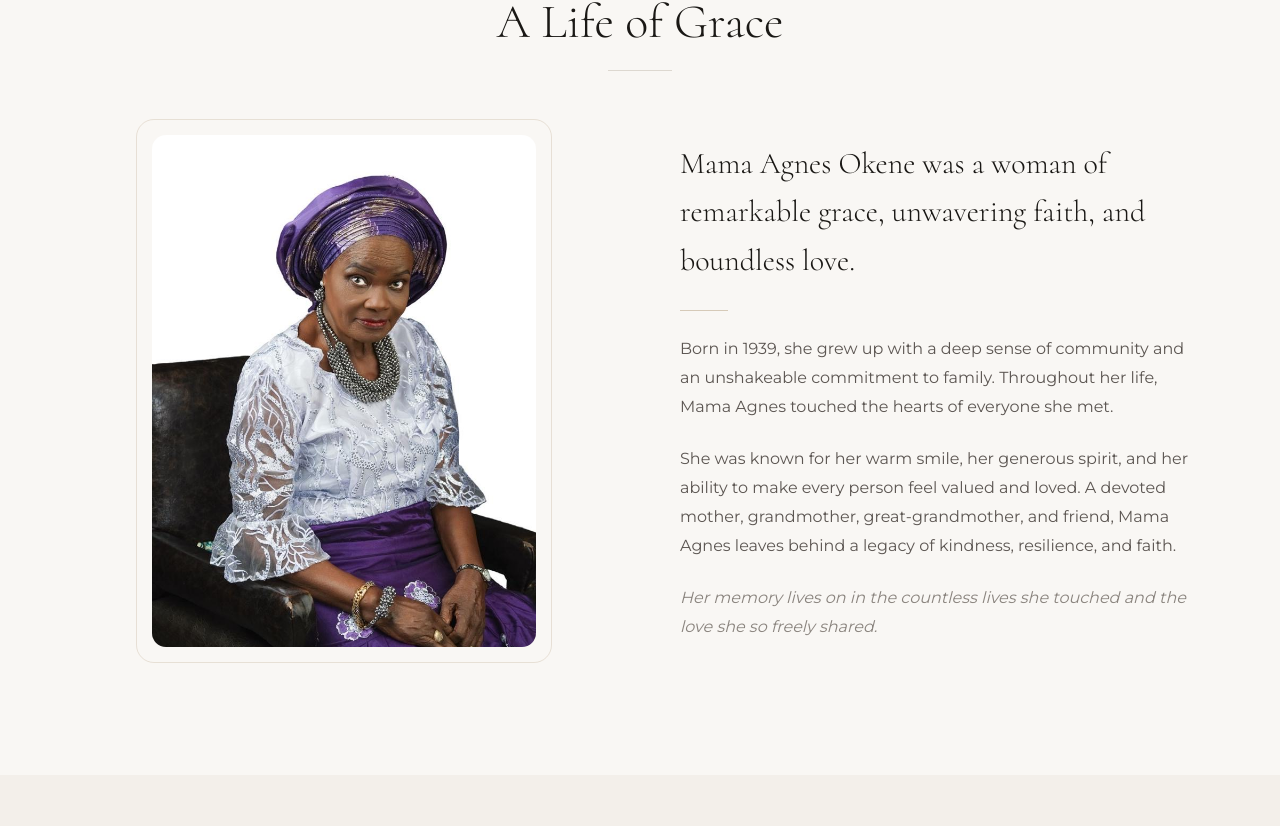
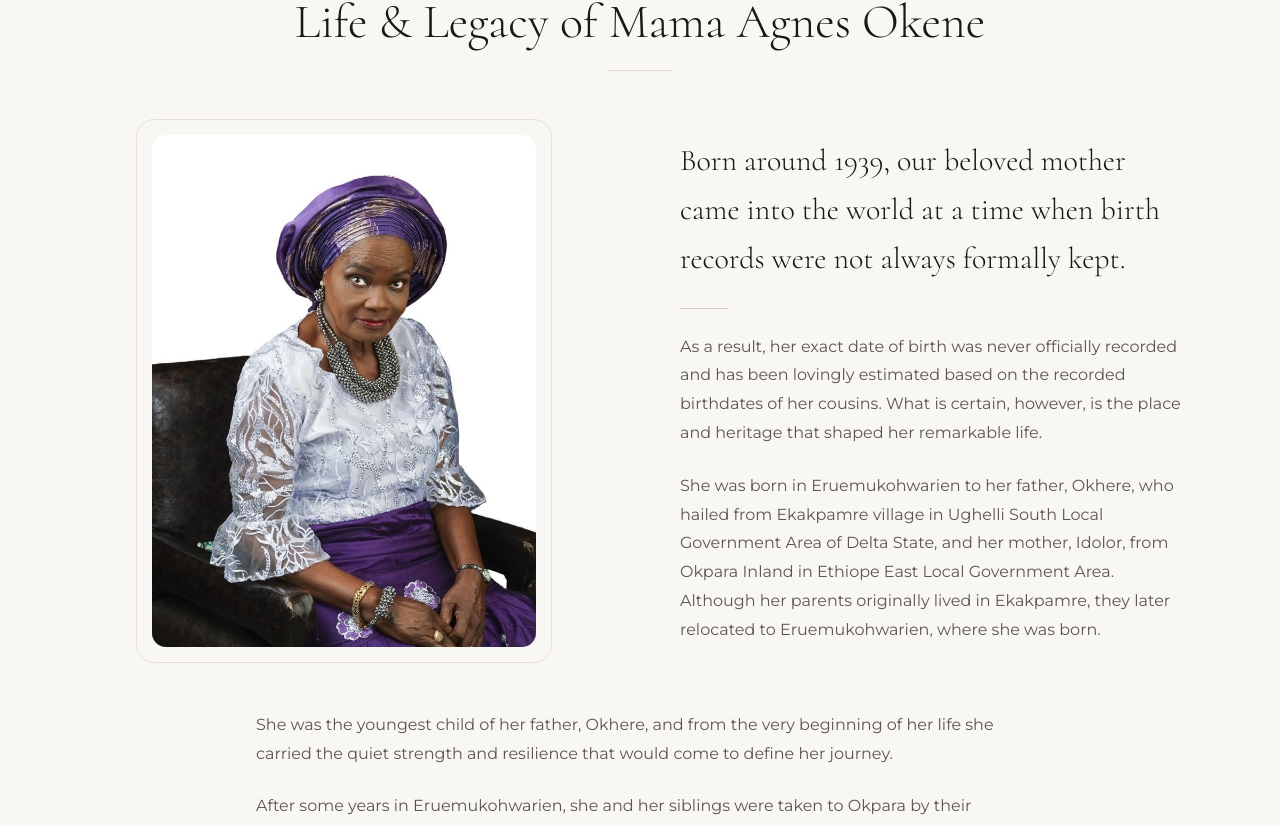
Before and after one commit to 0xanyi/agnesokene, a Next.js app: page / in a window 1280 px wide. Shown: the part 905-1731 px from the top of the page. Built offline with nearby package versions, Linux system fonts and the light colour scheme; no server answers; the database is empty.

Commit message:
feat(biography): add full life and legacy biography for Mama Agnes Okene

```diff
--- a/src/components/biography.tsx
+++ b/src/components/biography.tsx
@@ -9,11 +9,12 @@
             Her Story
           </p>
           <h2 className="mt-3 font-[family-name:var(--font-serif)] text-4xl font-light md:text-5xl">
-             A Life of Grace
+            Life &amp; Legacy of Mama Agnes Okene
           </h2>
           <div className="mx-auto mt-6 h-px w-16 bg-border" />
         </div>
 
+        {/* Portrait + Opening */}
         <div className="mt-16 grid items-center gap-12 md:grid-cols-2 md:gap-20">
           <div className="relative mx-auto w-full max-w-sm">
             <div className="absolute -inset-4 rounded-2xl border border-gold/20" />
@@ -29,24 +30,116 @@
 
           <div className="space-y-6">
             <p className="font-[family-name:var(--font-serif)] text-2xl font-light leading-relaxed text-foreground md:text-3xl">
-               Mama Agnes Okene was a woman of remarkable grace, unwavering
-               faith, and boundless love.
+              Born around 1939, our beloved mother came into the world at a time
+              when birth records were not always formally kept.
             </p>
             <div className="h-px w-12 bg-gold/40" />
             <p className="text-warm-gray leading-[1.8]">
-               Born in 1939, she grew up with a deep sense of community and an
-               unshakeable commitment to family. Throughout her life, Mama Agnes
-               touched the hearts of everyone she met.
+              As a result, her exact date of birth was never officially recorded
+              and has been lovingly estimated based on the recorded birthdates of
+              her cousins. What is certain, however, is the place and heritage
+              that shaped her remarkable life.
             </p>
             <p className="text-warm-gray leading-[1.8]">
-               She was known for her warm smile, her generous spirit, and her
-               ability to make every person feel valued and loved. A devoted
-               mother, grandmother, great-grandmother, and friend, Mama Agnes
-               leaves behind a legacy of kindness, resilience, and faith.
+              She was born in Eruemukohwarien to her father, Okhere, who hailed
+              from Ekakpamre village in Ughelli South Local Government Area of
+              Delta State, and her mother, Idolor, from Okpara Inland in Ethiope
+              East Local Government Area. Although her parents originally lived
+              in Ekakpamre, they later relocated to Eruemukohwarien, where she
+              was born.
             </p>
-             <p className="text-warm-gray-light italic leading-[1.8]">
-               Her memory lives on in the countless lives she touched and the
-               love she so freely shared.
+          </div>
+        </div>
+
+        {/* Full Biography */}
+        <div className="mx-auto mt-16 max-w-3xl space-y-6">
+          <p className="text-warm-gray leading-[1.8]">
+            She was the youngest child of her father, Okhere, and from the very
+            beginning of her life she carried the quiet strength and resilience
+            that would come to define her journey.
+          </p>
+          <p className="text-warm-gray leading-[1.8]">
+            After some years in Eruemukohwarien, she and her siblings were taken
+            to Okpara by their mother, Idolor, where they continued their
+            upbringing within the embrace of family and community. Growing up
+            among many siblings and relatives, she developed the strong family
+            values, warmth, and sense of responsibility that remained with her
+            throughout her life.
+          </p>
+
+          <div className="mx-auto h-px w-16 bg-border" />
+
+          <p className="text-warm-gray leading-[1.8]">
+            Our mother began her own journey into motherhood at a very young age,
+            welcoming her first child when she was barely seventeen. Though she
+            had no opportunity for formal education, she possessed a wisdom that
+            life itself had taught her. She was naturally enterprising,
+            hardworking, and remarkably astute in business. With determination
+            and courage, she traded across various parts of Jos, Urhobo land,
+            Kwale, and Benin, building her livelihood through resilience,
+            discipline, and faith.
+          </p>
+          <p className="text-warm-gray leading-[1.8]">
+            Her life journey took her across different parts of Nigeria,
+            including Plateau State, Kaduna State, and Rivers State. In 2002, she
+            relocated to East London in the United Kingdom, where she spent many
+            years surrounded by family and loved ones. She lived there until
+            2019, when she returned to Nigeria.
+          </p>
+
+          <div className="mx-auto h-px w-16 bg-border" />
+
+          <p className="text-warm-gray leading-[1.8]">
+            Our mother was a woman whose presence brought warmth wherever she
+            went. Her smile was gentle and welcoming, her heart generous, and her
+            love unconditional. She had a remarkable way of making everyone feel
+            seen, valued, and cared for. To her children, she was a pillar of
+            strength. To her grandchildren and great-grandchildren, she was a
+            source of comfort, wisdom, and endless affection.
+          </p>
+          <p className="text-warm-gray leading-[1.8]">
+            She lived a life defined by kindness, perseverance, and deep faith in
+            God. Through every challenge she faced, she remained steadfast,
+            trusting in God and giving love freely to those around her.
+          </p>
+
+          <div className="mx-auto h-px w-16 bg-border" />
+
+          <p className="text-warm-gray leading-[1.8]">
+            Today, we mourn her passing with heavy hearts, yet we also celebrate
+            a life richly lived. The memories she created, the sacrifices she
+            made, and the love she gave will forever remain with us. Her legacy
+            lives on in the lives she nurtured, the family she raised, and the
+            many people whose lives she touched.
+          </p>
+          <p className="text-warm-gray leading-[1.8]">
+            Though her physical presence is no longer with us, we are comforted
+            in knowing that she lived as a woman of faith. We believe she now
+            rests peacefully and continues to watch over us.
+          </p>
+
+          <div className="mx-auto h-px w-16 bg-border" />
+
+          {/* Surviving Children */}
+          <div className="pt-4 text-center">
+            <p className="font-[family-name:var(--font-serif)] text-xl font-light text-foreground">
+              She is lovingly survived by her children:
+            </p>
+            <ul className="mt-6 space-y-2 text-warm-gray leading-[1.8]">
+              <li>Mrs Catherine Sefia</li>
+              <li>Mrs Philomena Esi</li>
+              <li>Mrs Francisca Ogboko</li>
+              <li>Mrs Beauty Baloko</li>
+              <li>Mr Peter Okene</li>
+              <li>Miss Pauline Okene</li>
+              <li>Pastor Dominic Okene</li>
+              <li>Pastor Georgine Obi</li>
+              <li>Mr Ejiro Okene</li>
+              <li>Mr Francis Okene</li>
+              <li>Mr Bright Erhuen</li>
+            </ul>
+            <p className="mt-8 font-[family-name:var(--font-serif)] text-lg italic text-warm-gray-light">
+              Forever in our hearts. Forever in our memories.
             </p>
           </div>
         </div>
```
Lines whose indentation alone changed are shown as unchanged.
